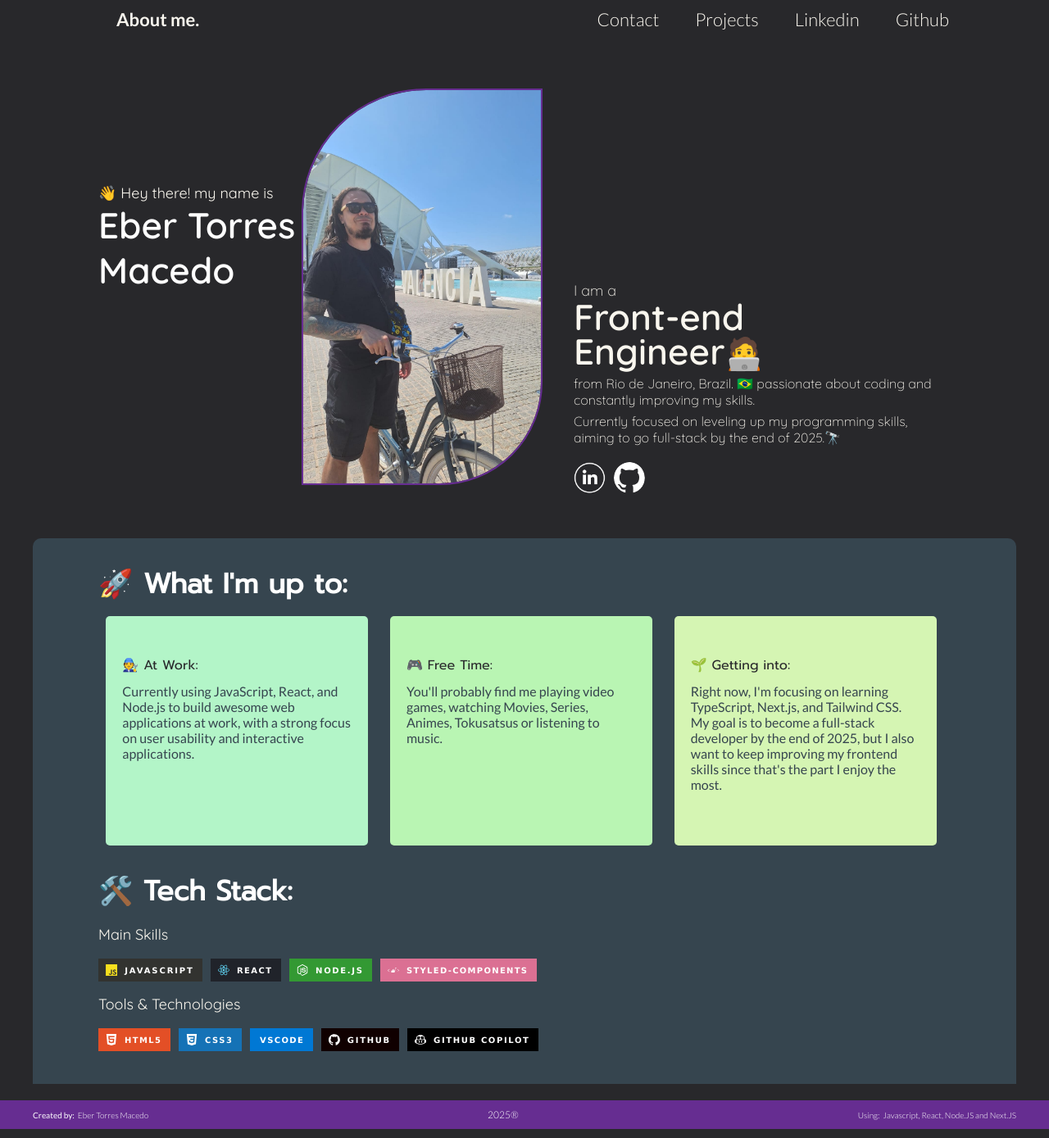
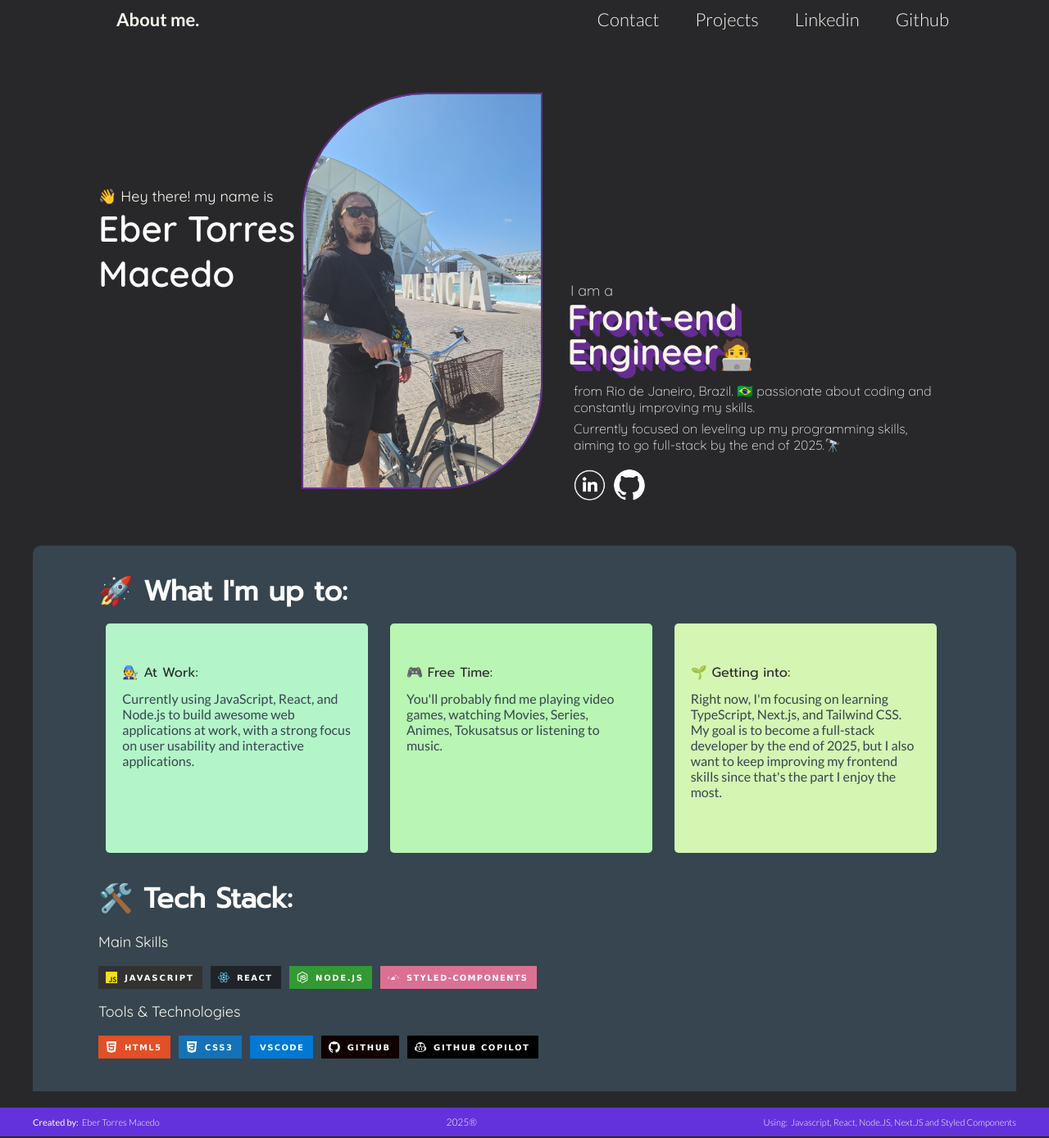
Before and after one commit to ebertm777/epic-profile-site, a Next.js app: page / in a window 1280 px wide. Shown: the whole page at 82% size. Built offline with nearby package versions, Linux system fonts and the light colour scheme.

Commit message:
added animations and css keyframs

```diff
--- a/app/Components/Bio/Bio.jsx
+++ b/app/Components/Bio/Bio.jsx
@@ -13,7 +13,7 @@ export default function Bio() {
       <S.ProfilePic />
       <S.BioPresentation>
         <p>I am a</p>
-        <h2>
+        <h2 className="shadow-pop-br">
           Front-end Engineer<span>🧑‍💻</span>
         </h2>
         <h3>
--- a/app/Components/Bio/styles.js
+++ b/app/Components/Bio/styles.js
@@ -9,6 +9,23 @@ export const Container = styled.div`
 
   a {
     all: unset;
+  }
+
+  .shadow-pop-br {
+    animation: shadow-pop-br 0.3s cubic-bezier(0.47, 0, 0.745, 0.715) both;
+  }
+  @keyframes shadow-pop-br {
+    0% {
+      text-shadow: 0 0 #662d91, 0 0 #662d91, 0 0 #662d91, 0 0 #662d91,
+        0 0 #662d91, 0 0 #662d91, 0 0 #662d91, 0 0 #662d91;
+      transform: translateX(0) translateY(0);
+    }
+    100% {
+      text-shadow: 1px 1px #662d91, 2px 2px #662d91, 3px 3px #662d91,
+        4px 4px #662d91, 5px 5px #662d91, 6px 6px #662d91, 7px 7px #662d91,
+        8px 8px #662d91;
+      transform: translateX(-8px) translateY(-8px);
+    }
   }
 `;
 
@@ -23,7 +40,7 @@ export const BioPresentation = styled.div`
     font-weight: 100;
     color: #f9f6ee;
     font-size: 18px;
-    margin: 50% 0px 0px 40px;
+    margin: 50% 0px 0px 36px;
   }
 
   h2 {
@@ -32,7 +49,7 @@ export const BioPresentation = styled.div`
     color: #f9f6ee;
     font-size: 44px;
     margin-left: 16px;
-    margin: 0px 0px 0px 40px;
+    margin: 8px 0px 0px 40px;
     width: 300px;
     line-height: 42px;
   }
@@ -48,7 +65,8 @@ export const BioPresentation = styled.div`
   }
 
   span {
-    font-size: 38px;
+    font-size: 36px;
+    text-shadow: none !important;
   }
 `;
 
@@ -69,7 +87,6 @@ export const MyName = styled.h1`
   margin: 0px 0px 120px 0px;
   color: #ffffff;
   max-width: 270px;
-
 `;
 
 export const ProfilePic = styled.img.attrs({
--- a/app/Components/Footer/Footer.jsx
+++ b/app/Components/Footer/Footer.jsx
@@ -3,16 +3,18 @@ import * as S from "./styles";
 
 export default function Footer() {
   return (
-    <S.Container>
+    <S.Container className="color-change-5x">
       <S.FooterContent>
-      <S.Creation>
-        <S.Iten>Created by:</S.Iten>
-        <S.Name>Eber Torres Macedo</S.Name>
+        <S.Creation>
+          <S.Iten>Created by:</S.Iten>
+          <S.Name>Eber Torres Macedo</S.Name>
         </S.Creation>
         <S.Year>2025®</S.Year>
         <S.Creation>
-        <S.Used>Using:</S.Used>
-        <S.MadeWith>Javascript, React, Node.JS and Next.JS</S.MadeWith>
+          <S.Used>Using:</S.Used>
+          <S.MadeWith>
+            Javascript, React, Node.JS, Next.JS and Styled Components
+          </S.MadeWith>
         </S.Creation>
       </S.FooterContent>
     </S.Container>
--- a/app/Components/Footer/styles.js
+++ b/app/Components/Footer/styles.js
@@ -5,7 +5,29 @@ export const Container = styled.div`
   align-items: center;
   justify-content: center;
   height: 35px;
-  background-color: #662d91;
+  animation: color-change-5x 8s linear infinite alternate both;
+
+  .color-change-5x {
+    animation: color-change-5x 8s linear infinite alternate both;
+  }
+
+  @keyframes color-change-5x {
+    0% {
+      background: #662d91;
+    }
+    25% {
+      background: #800080;
+    }
+    50% {
+      background: #7F00FF;
+    }
+    75% {
+      background: #5d3fd3;
+    }
+    100% {
+      background: #da70d6;
+    }
+  }
 `;
 
 export const FooterContent = styled.div`
@@ -25,13 +47,13 @@ export const Creation = styled.div`
 export const Iten = styled.p`
   font-family: "Lato";
   color: #ffffff;
-  font-size: 10px;
+  font-size: 11px;
 `;
 
 export const Name = styled.p`
   font-family: "Lato";
   font-weight: 300;
-  font-size: 10px;
+  font-size: 11px;
   color: #ffffff;
   margin-left: 4px;
 `;
@@ -46,14 +68,14 @@ export const Year = styled.p`
 export const Used = styled.p`
   font-family: "Lato";
   font-weight: 300;
-  font-size: 10px;
+  font-size: 11px;
   color: #ffffff;
 `;
 
 export const MadeWith = styled.p`
   font-family: "Lato";
   font-weight: 300;
-  font-size: 10px;
+  font-size: 11px;
   color: #ffffff;
   margin-left: 4px;
 `;
```
